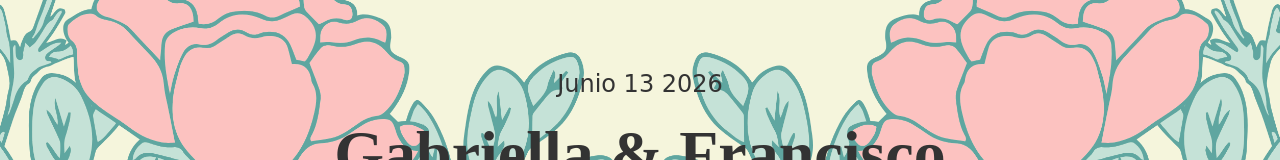
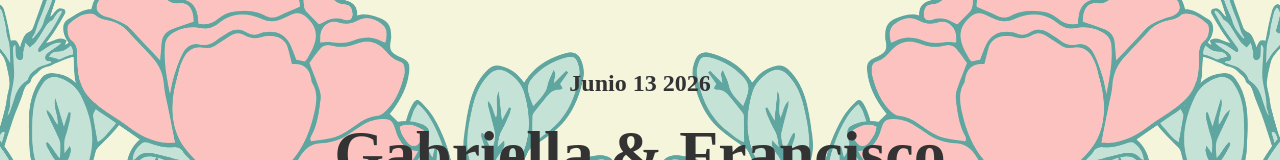
Before and after one commit to fdiago/gabriella-francisco, a website: page index.html in a window 1280 px wide. Shown: the part 259-419 px from the top of the page. Drawn offline with Linux system fonts and the light colour scheme; a web font is replaced by a local one.

Commit message:
se ajusta la tipografia

```diff
--- a/css/style.css
+++ b/css/style.css
@@ -528,7 +528,7 @@ footer {
 }
 
 /* Tipografía exclusiva para el título de Nuestra Historia */
-h2 {
+h2:not(.subtitle) {
     font-family: "Playwrite US Modern", cursive;
     font-weight: 400;
     font-size: 2.5rem;
```
